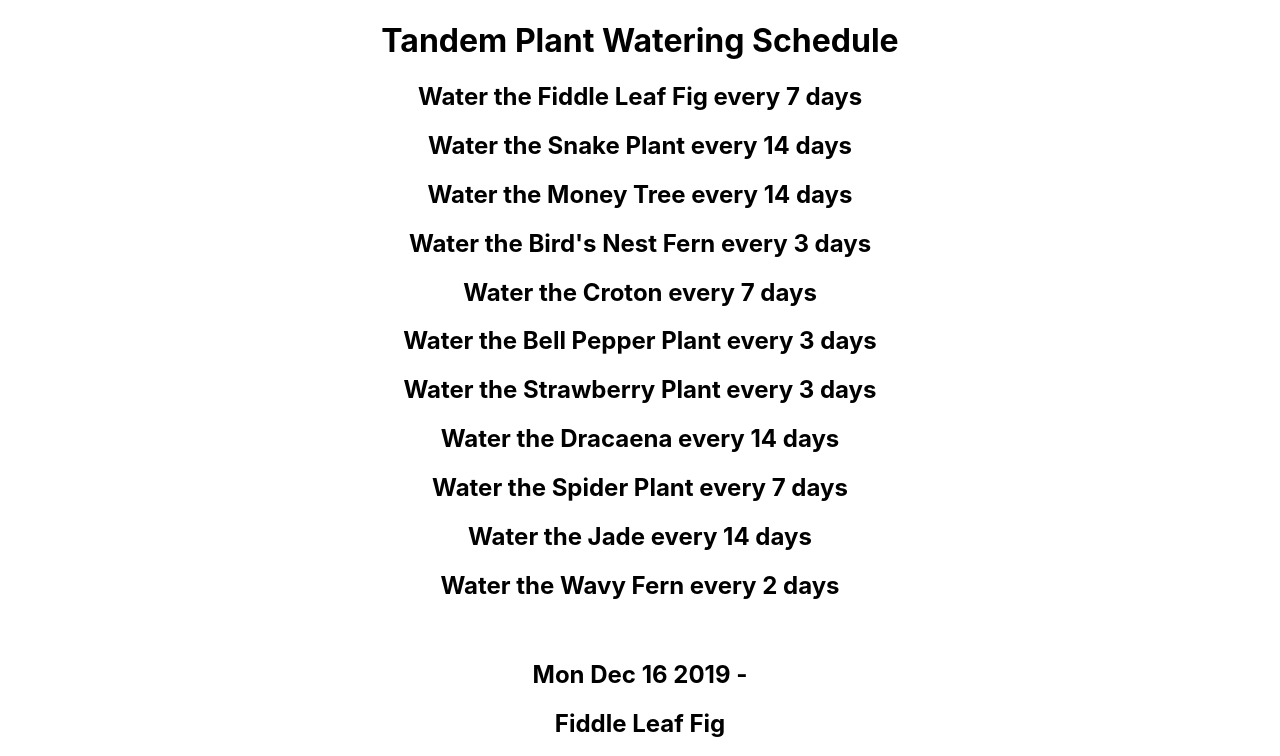
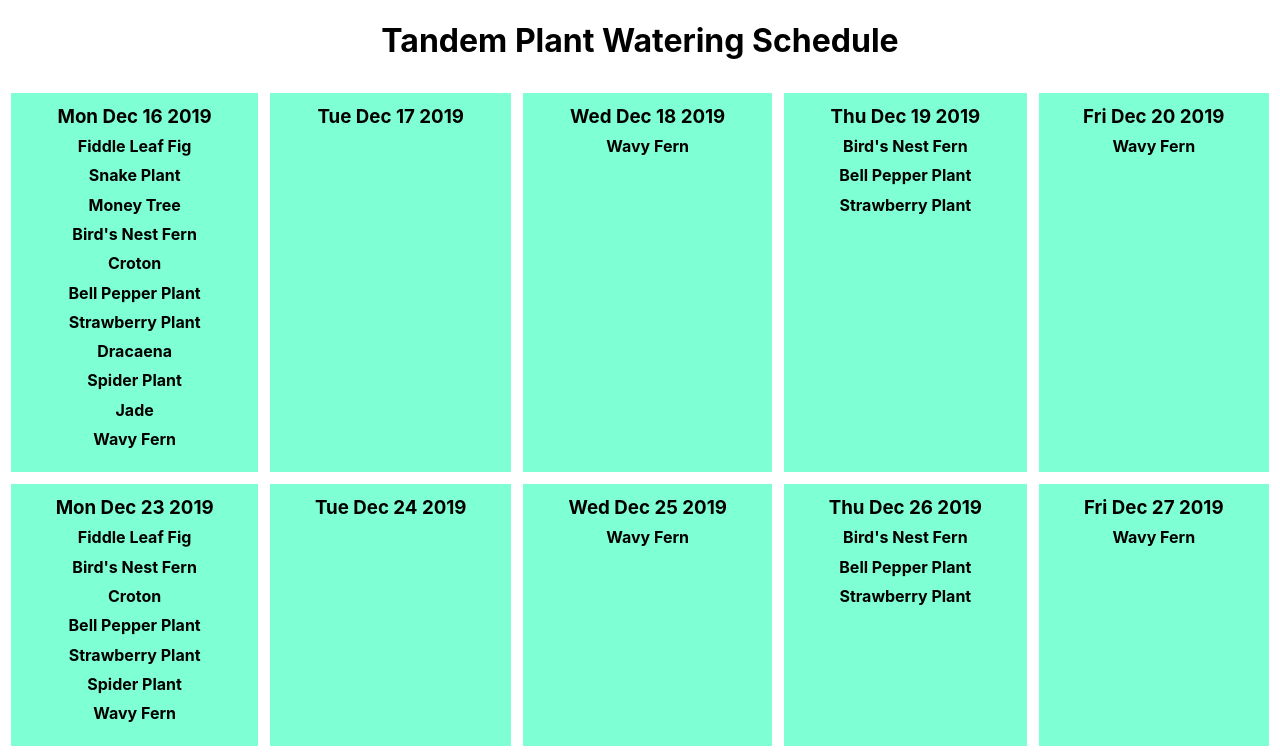
Before and after one commit to ethanbard/Plant-Watering-Schedule, a React (Create React App) app in the folder schedule-app/: page / in a window 1280 px wide. Shown: the top 756 px of the page. Built offline with nearby package versions, Linux system fonts and the light colour scheme.

Commit message:
App now displays dates in a CSS grid

```diff
--- a/schedule-app/src/App.css
+++ b/schedule-app/src/App.css
@@ -1,5 +1,18 @@
 .App {
   text-align: center;
+}
+
+.App .grid-container {
+  display: grid;
+  grid-template-columns: auto auto auto auto auto;
+  gap: 10px;
+  padding: 10px;
+}
+
+.App .grid-item {
+  background-color: aquamarine;
+  border: 1px solid white;
+  line-height: 0.5;
 }
 
 .App-logo {
--- a/schedule-app/src/App.js
+++ b/schedule-app/src/App.js
@@ -1,72 +1,19 @@
 import React, {Component} from 'react';
-import PostData from './data/Apprentice_WeGrowInTandem_Data.json';
+import PlantData from './data/Apprentice_WeGrowInTandem_Data.json';
 import logo from './logo.svg';
 import './App.css';
 import Schedule from './components/Schedule.js'
 
 class App extends Component {
-  constructor(props) {
-    super(props);
-
-  }
 
   render() {
     //Import plants from JSON file
-    const plants = PostData;
-
-    //Watering dates array
-    var wateringDates = [];
-
-    var startDate = new Date();
-    var nextMonday = 0;
-
-    //Start from the Monday after today
-        var day = startDate.getDay();
-
-        if (day == 0) { //If today is Sunday
-          //Increment the current date by 1
-          nextMonday = 1;
-        }
-        else {
-          //Increment the current date by the number of days between today and next Monday
-          nextMonday = 8 - day
-        }
-
-        startDate.setDate(startDate.getDate() + nextMonday);
-
-    for (var i = 0; i < plants.length; i++) {
-        //Extract the watering interval from the JSON
-        var waterIndex = plants[i].water_after.indexOf(" ");
-        var waterAfter = Number(plants[i].water_after.substring(0, waterIndex));
-
-        //Calculate the number of days this plant will need
-        var numberOfDays = 84 / waterAfter;
-
-        //Calculate the dates this plant will need to be watered
-        var plantDates = [];
-
-        var newDate = new Date(startDate.toDateString());
-
-        for (var j = 0; j < numberOfDays; j++) {
-          if (newDate.getDay() == 6) {
-            //If the current day is Saturday, skip ahead two days
-            newDate.setDate(newDate.getDate() + 2);
-          } else if (newDate.getDay() == 0) {
-            //If the current day is Sunday, skip ahead one day
-            newDate.setDate(newDate.getDate() + 1);
-          }
-          //Add the date to the plantDates array and move the new date ahead according to the plant schedule
-          plantDates.push(newDate.toDateString());
-          newDate.setDate(newDate.getDate() + waterAfter);
-        }
-
-        wateringDates.push({plantName: plants[i].name, dates: plantDates});
-    }
+    const plants = PlantData;
 
     return (
       <div className="App">
         <h1>Tandem Plant Watering Schedule</h1>
-        <Schedule startDate={startDate} plants={plants} wateringDates={wateringDates} />
+        <Schedule plants={plants} />
       </div>
     );
   }
--- a/schedule-app/src/components/Schedule.js
+++ b/schedule-app/src/components/Schedule.js
@@ -6,10 +6,25 @@ class Schedule extends Component {
     render(){
 
         const plants = this.props.plants;
-        const wateringDates = this.props.wateringDates;
-        const startDate = this.props.startDate;
 
         var schedule = [];
+
+        var startDate = new Date();
+        var nextMonday = 0;
+
+        //Start from the Monday after today
+        var day = startDate.getDay();
+
+        if (day == 0) { //If today is Sunday
+          //Increment the current date by 1
+          nextMonday = 1;
+        }
+        else {
+          //Increment the current date by the number of days between today and next Monday
+          nextMonday = 8 - day
+        }
+
+        startDate.setDate(startDate.getDate() + nextMonday);
 
         //Create the schedule array
         for (var i = 0; i < 84; i++) {
@@ -20,26 +35,40 @@ class Schedule extends Component {
             }
         }
 
+        //Watering dates array
+        var wateringDates = [];
+
         for (var i = 0; i < plants.length; i++) {
             //Extract the watering interval from the JSON
             var waterIndex = plants[i].water_after.indexOf(" ");
             var waterAfter = Number(plants[i].water_after.substring(0, waterIndex));
 
-            //Add this plant to the schedule
-            for (var j = 0; j < schedule.length; j++) {
-                //If the current schedule object is a multiple of waterAfter, add the plant name
-                if (j % waterAfter == 0) {
-                    schedule[j].plants.push(plants[i].name);
-                }
+            //Calculate the number of days this plant will need
+            var numberOfDays = 84 / waterAfter;
+
+            //Calculate the dates this plant will need to be watered
+            var plantDates = [];
+
+            var newDate = new Date(startDate.toDateString());
+
+            for (var j = 0; j < numberOfDays; j++) {
+            if (newDate.getDay() == 6) {
+                //If the current day is Saturday, skip ahead two days
+                newDate.setDate(newDate.getDate() + 2);
+            } else if (newDate.getDay() == 0) {
+                //If the current day is Sunday, skip ahead one day
+                newDate.setDate(newDate.getDate() + 1);
             }
+            //Add the date to the plantDates array and move the new date ahead according to the plant schedule
+            plantDates.push(newDate.toDateString());
+            newDate.setDate(newDate.getDate() + waterAfter);
+            }
+
+            wateringDates.push({plantName: plants[i].name, dates: plantDates});
         }
 
         return(
-            <div>
-            {plants.map((plant) =>{
-                return <h2>Water the {plant.name} every {plant.water_after}</h2>
-            })}
-            <br />
+            <div className="grid-container">
             {schedule.map((schedule) =>{
                 return <WateringDate wateringDate={schedule.date} plants={wateringDates} />
             })}
--- a/schedule-app/src/components/WateringDate.js
+++ b/schedule-app/src/components/WateringDate.js
@@ -9,6 +9,7 @@ class WateringDate extends Component {
 
         var plantNames = [];
 
+        //For each plant, check if this component's date is in the plant's date array
         for (var i = 0; i < plants.length; i++) {
             if (plants[i].dates.indexOf(date.toDateString()) !== -1) {
                 plantNames.push(plants[i].plantName);
@@ -16,10 +17,10 @@ class WateringDate extends Component {
         }
 
         return (
-            <div>
-                <h2>{date.toDateString()} - </h2>
+            <div className="grid-item">
+                <h3>{date.toDateString()}</h3>
                 {plantNames.map((name) =>{
-                    return <h2>{name}</h2>
+                    return <h4>{name}</h4>
                 })}
                 <br />
             </div>
```
